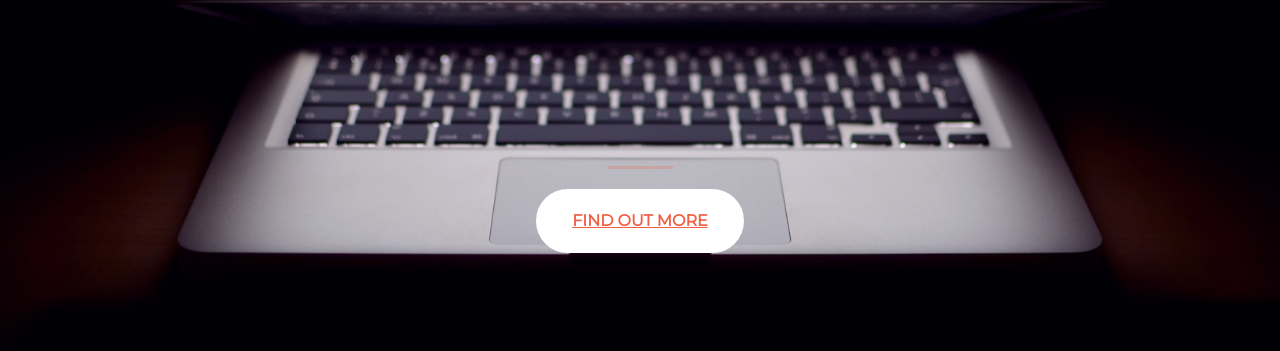
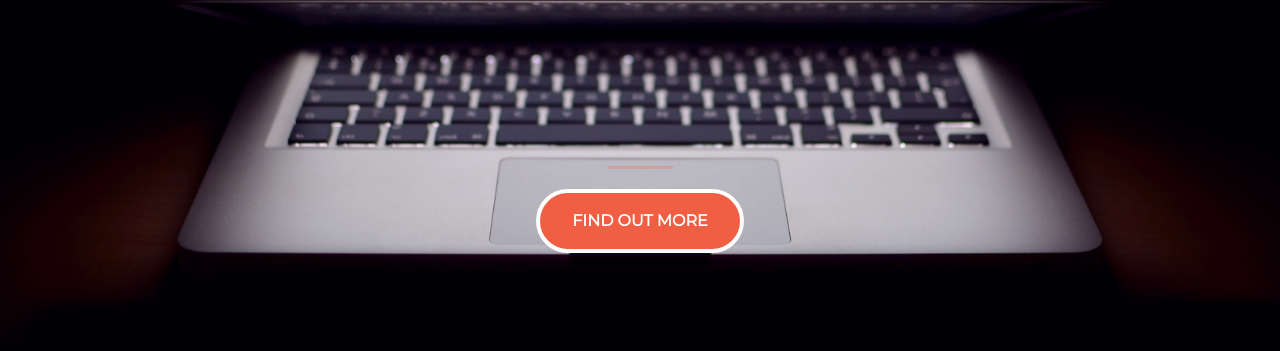
Before and after one commit to natasha-zw/startup-udemy, a plain HTML site: page index.html in a window 1280 px wide. In both pictures the pointer is over the button "FIND OUT MORE". Shown: the part 313-664 px from the top of the page. Drawn offline with nearby package versions, Linux system fonts and the light colour scheme.

Commit message:
Update style.css
Button css style change

```diff
--- a/style.css
+++ b/style.css
@@ -30,16 +30,7 @@ hr {
 	height: 10rem;
 }
 
-a:link, a:visited {
-  text-decoration: none;
-  color: white;
 
-}
-
-a:hover {
-  text-decoration: underline;
-  color: #F05F44;
-}
 
 .btn{
 	font-weight: 700;
@@ -57,8 +48,13 @@ a:hover {
 }
 
 .btn-primary:hover {
-	background-color: white;
+	background-color: #F05F44;
 	border-color: white;
-	color: #F05F44;
 	border-width: 4px;
 }
+
+a:link, a:visited {
+  text-decoration: none;
+  color: white;
+
+}
```
